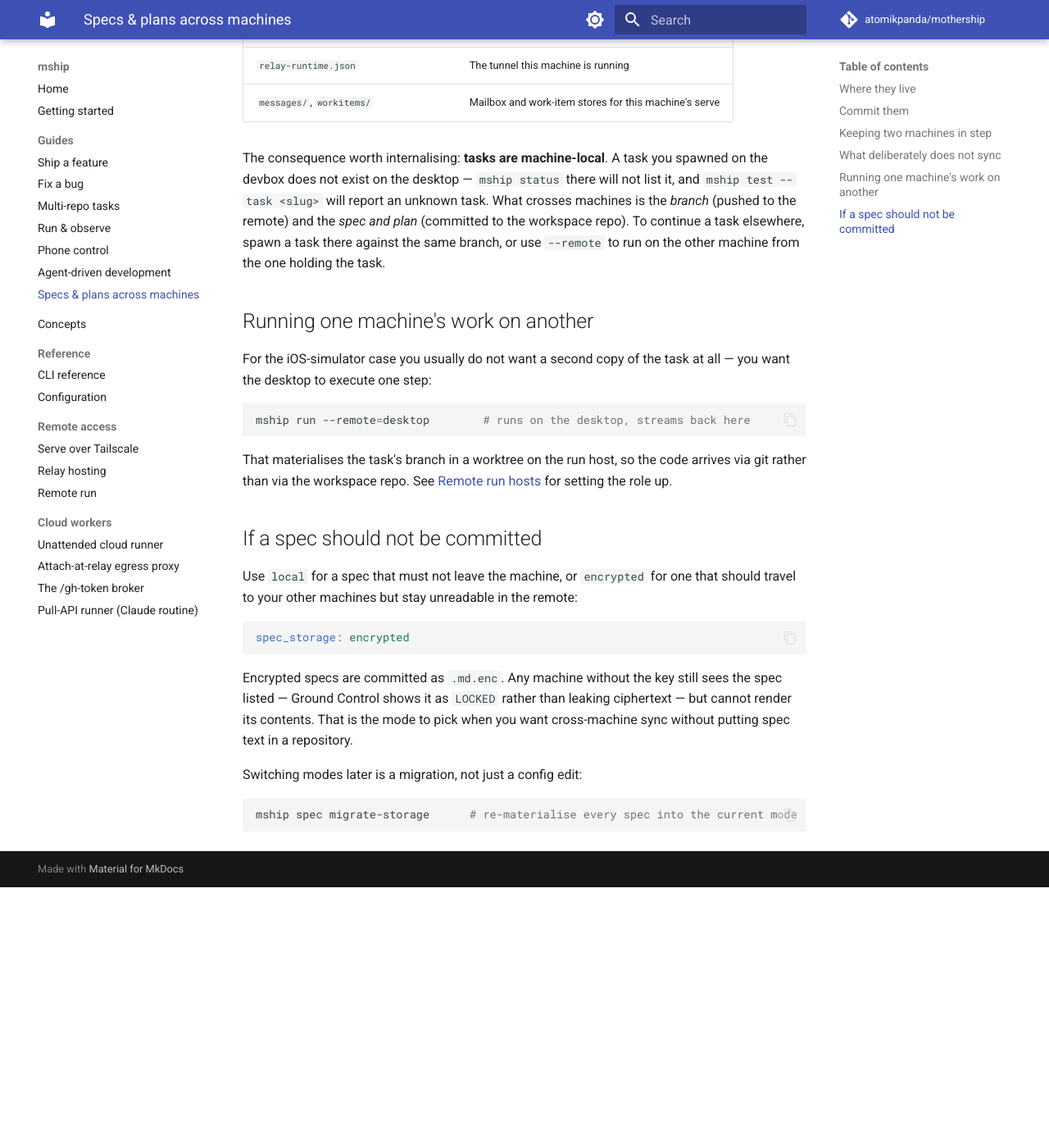
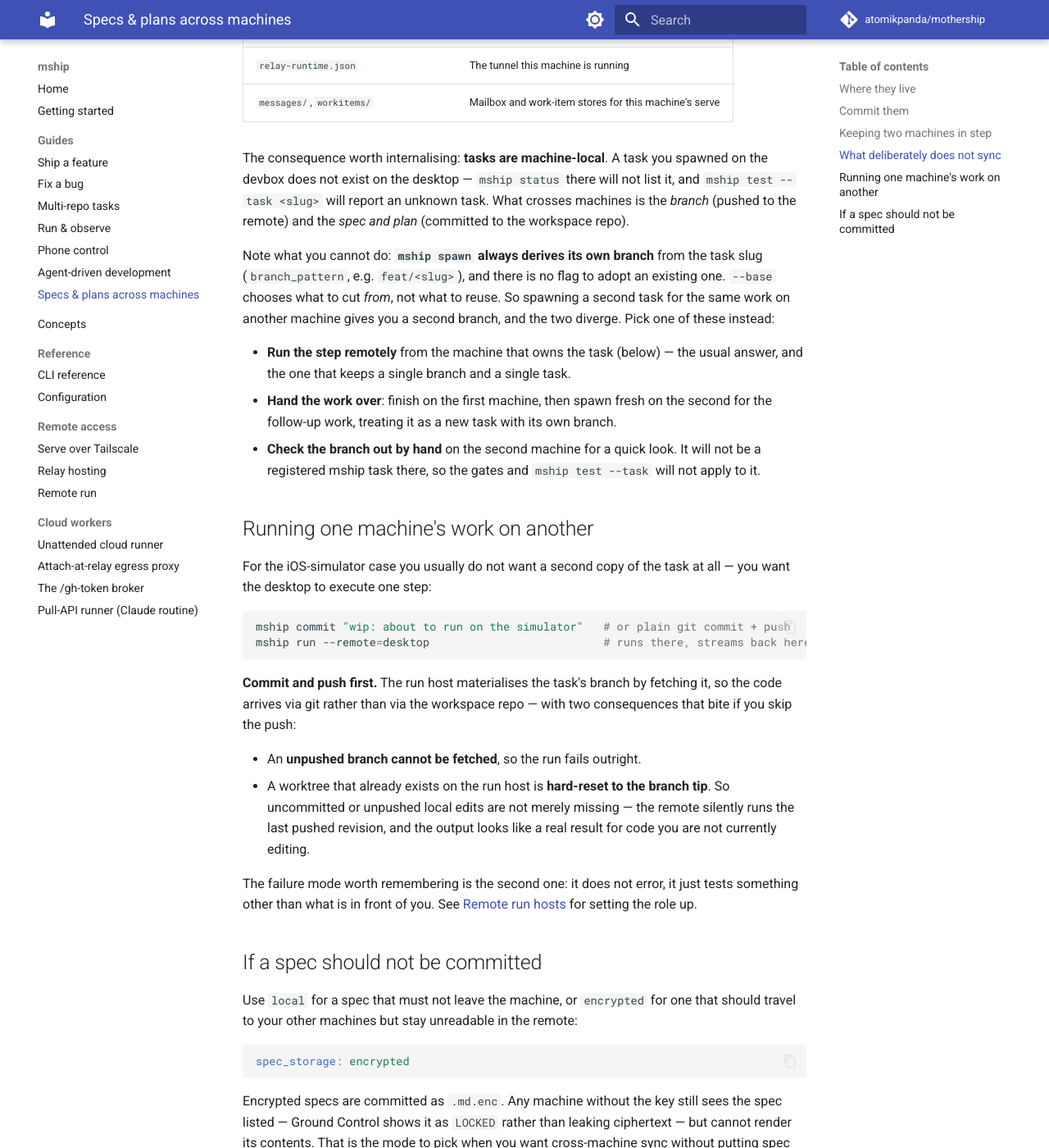
Before and after one commit to atomikpanda/mothership, an MkDocs documentation site: the page built from docs/guides/specs-across-machines.md, in a window 1280 px wide and 1400 px high, scrolled down 2146 px. Shown: the whole window at 82% size. Built offline with MkDocs 1.6.1 and Material for MkDocs 9.7.7, drawn with Linux system fonts in a browser that asks for light colours; comment, search, counter and statistics services are not loaded; before the commit the page ends 3228 px from its top, so only the background shows below that.

Commit message:
docs: correct two claims Greptile caught in the new guide
The spawn advice was simply wrong. I wrote 'spawn a task there against the same
branch' — mship spawn ALWAYS derives its own branch from the task slug
(branch_pattern), and there is no flag to adopt an existing one; --base picks what
to cut FROM, not what to reuse. Following that sentence would have given you a
second branch and silent divergence, which is worse than no advice. Replaced with
the three things that actually work, and why remote-run is the usual answer.

The remote-run section omitted the push requirement, and its failure mode is the
nasty kind. An unpushed branch cannot be fetched, so the run fails outright — fine,
it is loud. But an existing worktree on the run host is HARD-RESET to the branch
tip, so uncommitted or unpushed edits are not merely missing: the remote silently
runs the last pushed revision and the output reads like a real result for code you
are not currently editing. Now documented, with that consequence called out
explicitly rather than left as a footnote.

Claude-Session: https://claude.ai/code/session_014KE6RJkqUvU8eiAJNPgHLL

````diff
--- a/docs/guides/specs-across-machines.md
+++ b/docs/guides/specs-across-machines.md
@@ -96,9 +96,21 @@ The consequence worth internalising: **tasks are machine-local**. A task you
 spawned on the devbox does not exist on the desktop — `mship status` there will
 not list it, and `mship test --task <slug>` will report an unknown task. What
 crosses machines is the *branch* (pushed to the remote) and the *spec and plan*
-(committed to the workspace repo). To continue a task elsewhere, spawn a task
-there against the same branch, or use `--remote` to run on the other machine from
-the one holding the task.
+(committed to the workspace repo).
+
+Note what you cannot do: **`mship spawn` always derives its own branch** from the
+task slug (`branch_pattern`, e.g. `feat/<slug>`), and there is no flag to adopt an
+existing one. `--base` chooses what to cut *from*, not what to reuse. So spawning
+a second task for the same work on another machine gives you a second branch, and
+the two diverge. Pick one of these instead:
+
+- **Run the step remotely** from the machine that owns the task (below) — the usual
+  answer, and the one that keeps a single branch and a single task.
+- **Hand the work over**: finish on the first machine, then spawn fresh on the
+  second for the follow-up work, treating it as a new task with its own branch.
+- **Check the branch out by hand** on the second machine for a quick look. It will
+  not be a registered mship task there, so the gates and `mship test --task` will
+  not apply to it.
 
 ## Running one machine's work on another
 
@@ -106,11 +118,22 @@ For the iOS-simulator case you usually do not want a second copy of the task at
 all — you want the desktop to execute one step:
 
 ```bash
-mship run --remote=desktop        # runs on the desktop, streams back here
+mship commit "wip: about to run on the simulator"   # or plain git commit + push
+mship run --remote=desktop                          # runs there, streams back here
 ```
 
-That materialises the task's branch in a worktree on the run host, so the code
-arrives via git rather than via the workspace repo. See
+**Commit and push first.** The run host materialises the task's branch by fetching
+it, so the code arrives via git rather than via the workspace repo — with two
+consequences that bite if you skip the push:
+
+- An **unpushed branch cannot be fetched**, so the run fails outright.
+- A worktree that already exists on the run host is **hard-reset to the branch
+  tip**. So uncommitted or unpushed local edits are not merely missing — the
+  remote silently runs the last pushed revision, and the output looks like a real
+  result for code you are not currently editing.
+
+The failure mode worth remembering is the second one: it does not error, it just
+tests something other than what is in front of you. See
 [Remote run hosts](../remote-run.md) for setting the role up.
 
 ## If a spec should not be committed
````
